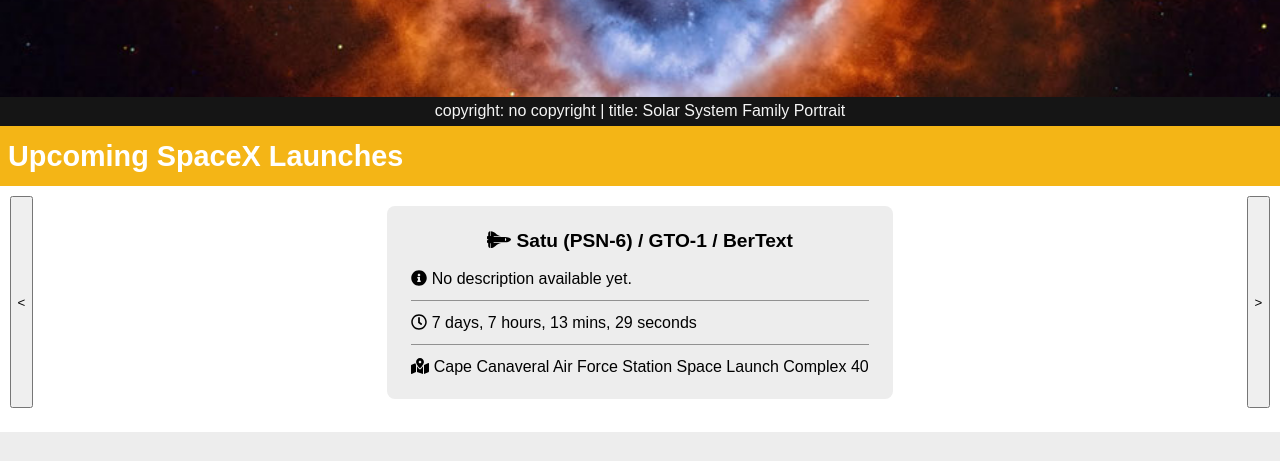
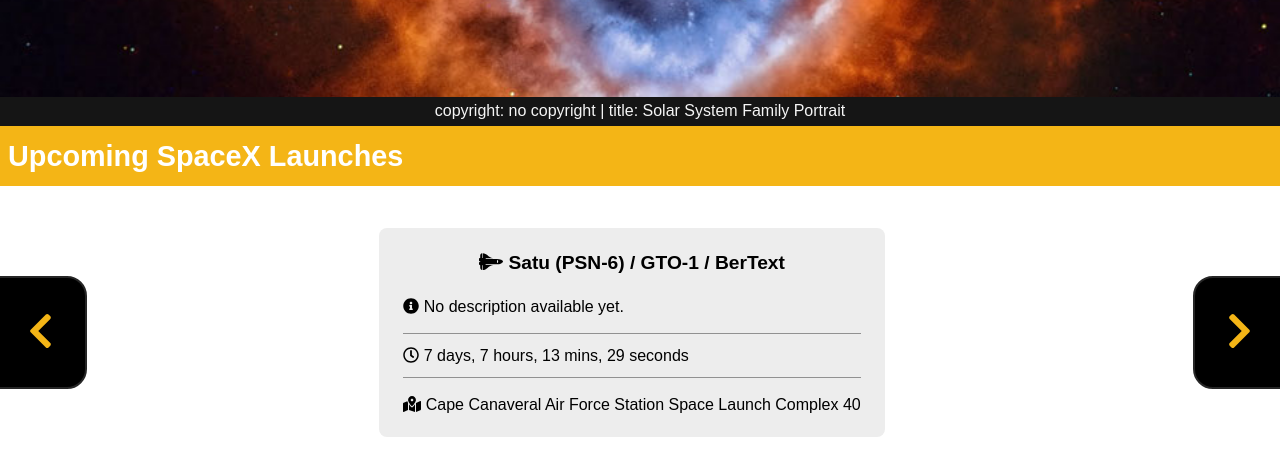
Before and after one commit to TatyCat/astroview, a website: page public/index.html in a window 1280 px wide. Shown: the part 335-796 px from the top of the page. Drawn offline with Linux system fonts and the light colour scheme; a web font is replaced by a local one.

Commit message:
changed button color and footer heart color

```diff
--- a/public/index.html
+++ b/public/index.html
@@ -27,14 +27,14 @@
     <main>
       <h2>Upcoming SpaceX Launches</h2>
       <section>
-        <button><</button>
+        <button><i class="fas fa-chevron-left"></i></button>
         <section>
           <h4><i class="fas fa-space-shuttle"></i> Satu (PSN-6) / GTO-1 / BerText</h4>
           <p><i class="fas fa-info-circle"></i> No description available yet.</p>
           <p><i class="far fa-clock"></i> 7 days, 7 hours, 13 mins, 29 seconds</p>
           <p><i class="fas fa-map-marked-alt"></i> Cape Canaveral Air Force Station Space Launch Complex 40</p>
         </section>
-        <button>></button>
+        <button><i class="fas fa-chevron-right"></i></button>
       </section>
 
         <article>
--- a/public/screen.css
+++ b/public/screen.css
@@ -118,6 +118,7 @@
   display: flex;
   flex-direction: column;
   max-width: 48%;
+  margin: 2rem;
 }
 
 main section section p{
@@ -136,6 +137,27 @@
   font-size: 1.2rem;
   margin: 0;
   padding-bottom: .5rem;
+}
+
+main section button{
+  background-color: black;
+  border: 2px solid rgb(38, 38, 38);
+  font-size: 2.5rem;
+  color: rgb(244, 181, 22);
+  right: 0;
+  margin-top: 5rem;
+  margin-bottom: 5rem;
+  padding: 2.5vw;
+}
+
+main section button:nth-child(odd){
+  margin-right: -1rem;
+  border-radius: 20px 0 0 20px;
+}
+
+main section button:first-child{
+  margin-left: -1rem;
+  border-radius: 0 20px 20px 0;
 }
 
 article{
@@ -172,5 +194,6 @@
 }
 
 .fa-heartbeat {
-  color: rgba(244, 181, 22, 0.769);
+  /* color: rgba(244, 181, 22, 0.769); */
+  color: grey;
 }
```
